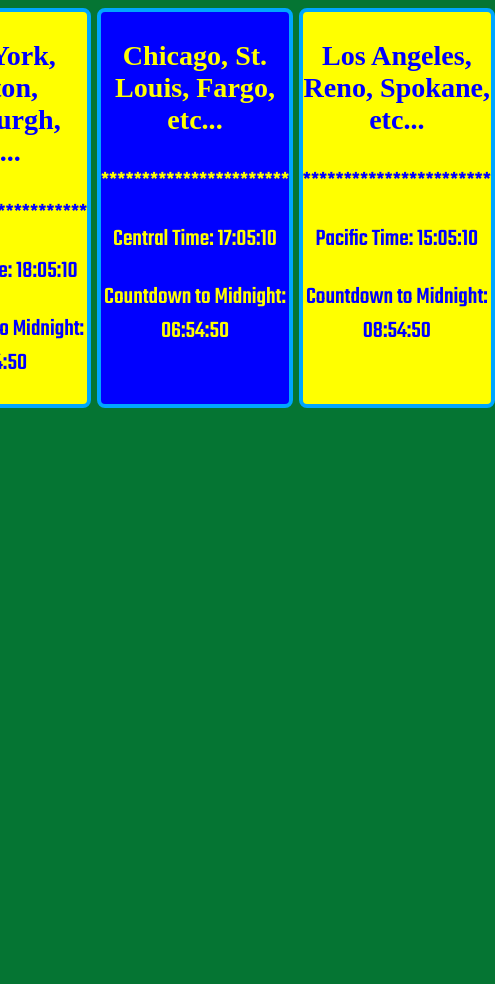
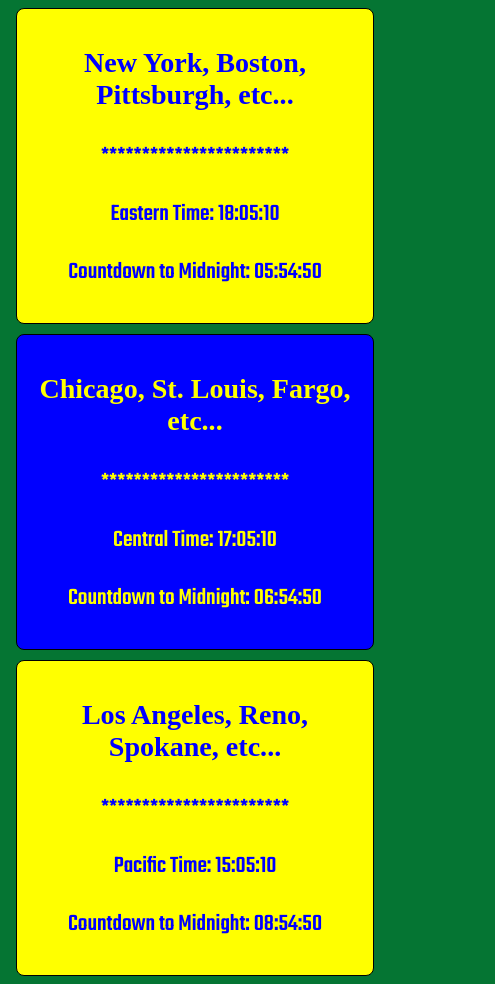
Before and after one commit to michaeliyer/clocksTwo, a plain HTML site: page index.html in a window 390 px wide. Shown: the whole page, 495 px wide, since content can reach past the window. Before the commit the page ends 844 px from the top, so only its background shows below. Drawn offline with Linux system fonts and the light colour scheme; a web font is replaced by a local one.

Commit message:
media queries entered

```diff
--- a/style.css
+++ b/style.css
@@ -42,3 +42,48 @@ h3 {
   color: blue;
   background-color: yellow;
 }
+
+
+
+/* Default Styles (Large Screens) */
+#footerClocks {
+  display: flex; /* Default to row layout */
+  flex-direction: row; /* Horizontal layout */
+  justify-content: center;
+  align-items: center;
+  gap: 20px; /* Space between time zones */
+}
+
+#footerClocks > div {
+  border: 1px solid #000;
+  padding: 10px;
+  width: 250px;
+  text-align: center;
+  border-radius: 8px;
+}
+
+/* Medium Screens (e.g., tablets, <= 768px) */
+@media (max-width: 768px) {
+  #footerClocks {
+    flex-direction: row; /* Keep row layout but adjust spacing */
+    flex-wrap: wrap; /* Allow wrapping to next row if needed */
+    gap: 15px; /* Reduce space between items */
+  }
+
+  #footerClocks > div {
+    width: 200px; /* Adjust width for medium screens */
+  }
+}
+
+/* Small Screens (e.g., phones, <= 480px) */
+@media (max-width: 480px) {
+  #footerClocks {
+    flex-direction: column; /* Change to column layout */
+    gap: 10px; /* Reduce spacing further */
+  }
+
+  #footerClocks > div {
+    width: 90%; /* Make each item take most of the screen width */
+    margin: 0 auto; /* Center align the items */
+  }
+}
```
